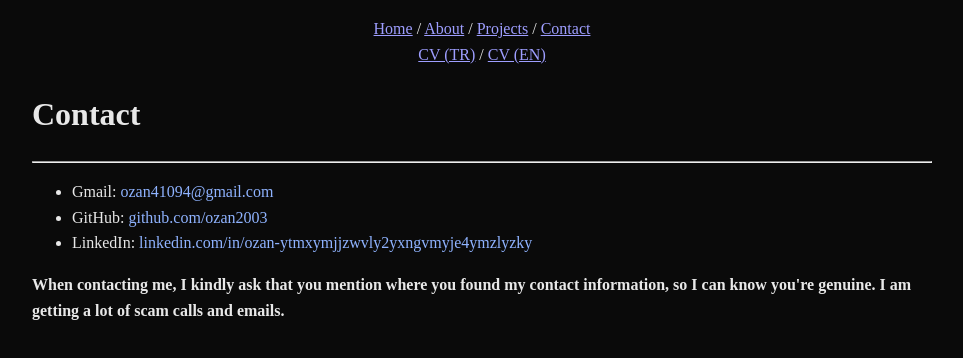
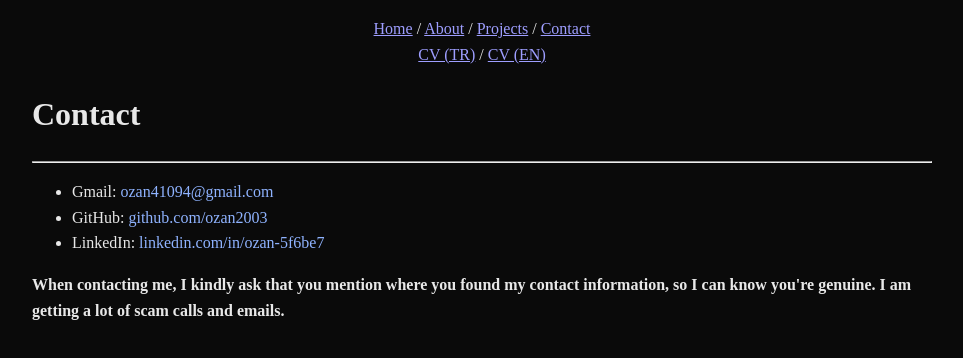
Before and after one commit to ozan2003/ozan2003.github.io, a plain HTML site: page contact.html in a window 1280 px wide. Shown: the whole page, without its empty margins (158-1121 px from the left). Drawn offline with Linux system fonts and the light colour scheme.

Commit message:
update LinkedIn URL in contact page

```diff
--- a/contact.html
+++ b/contact.html
@@ -32,8 +32,7 @@
         <ul>
             <li>Gmail: <a href="mailto:ozan41094@gmail.com">ozan41094@gmail.com</a></li>
             <li>GitHub: <a href="https://github.com/ozan2003">github.com/ozan2003</a></li>
-            <li>LinkedIn: <a
-                    href="https://www.linkedin.com/in/ozan-ytmxymjjzwvly2yxngvmyje4ymzlyzky">linkedin.com/in/ozan-ytmxymjjzwvly2yxngvmyje4ymzlyzky</a>
+            <li>LinkedIn: <a href="https://www.linkedin.com/in/ozan-5f6be7">linkedin.com/in/ozan-5f6be7</a>
             </li>
         </ul>
         <p><strong>
```
